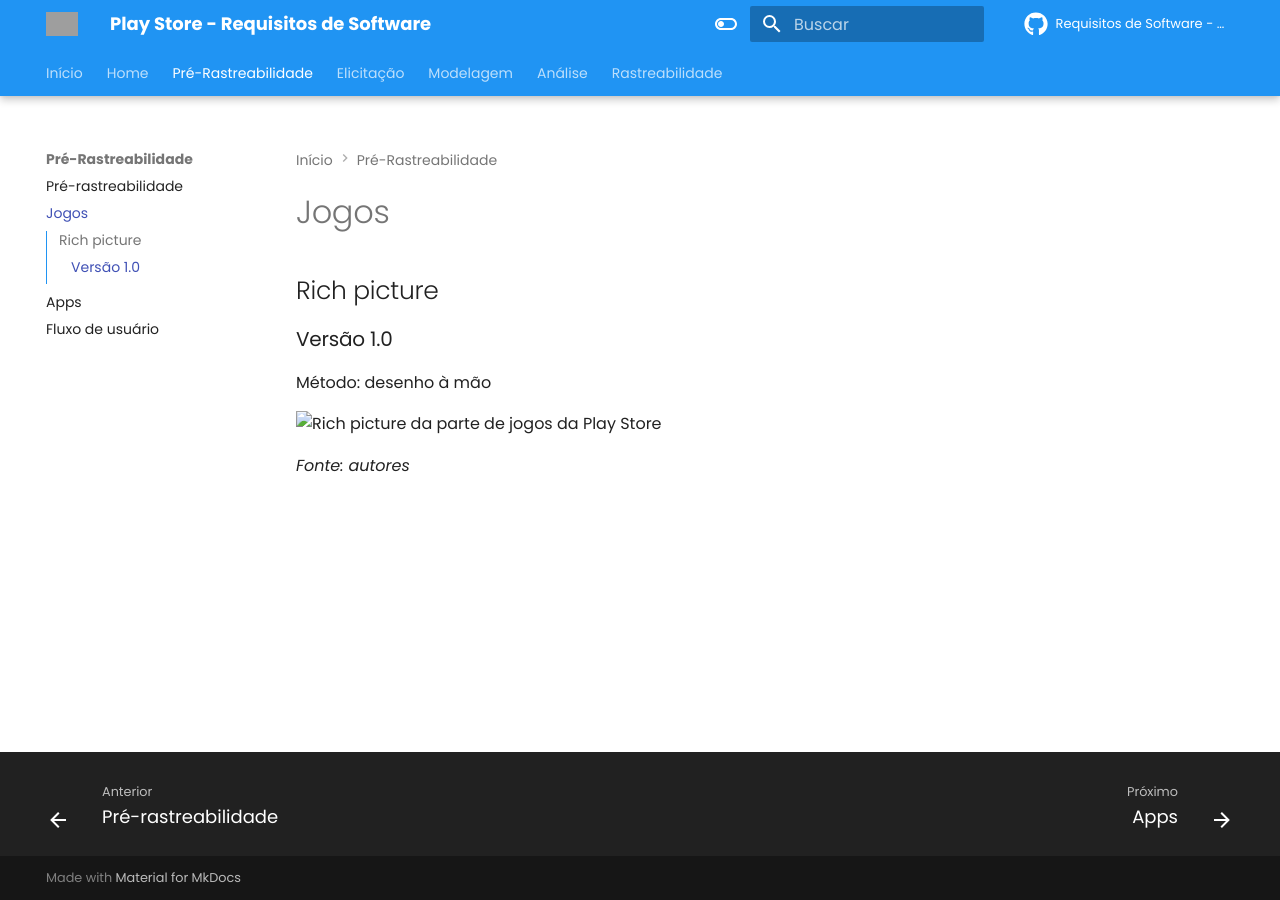
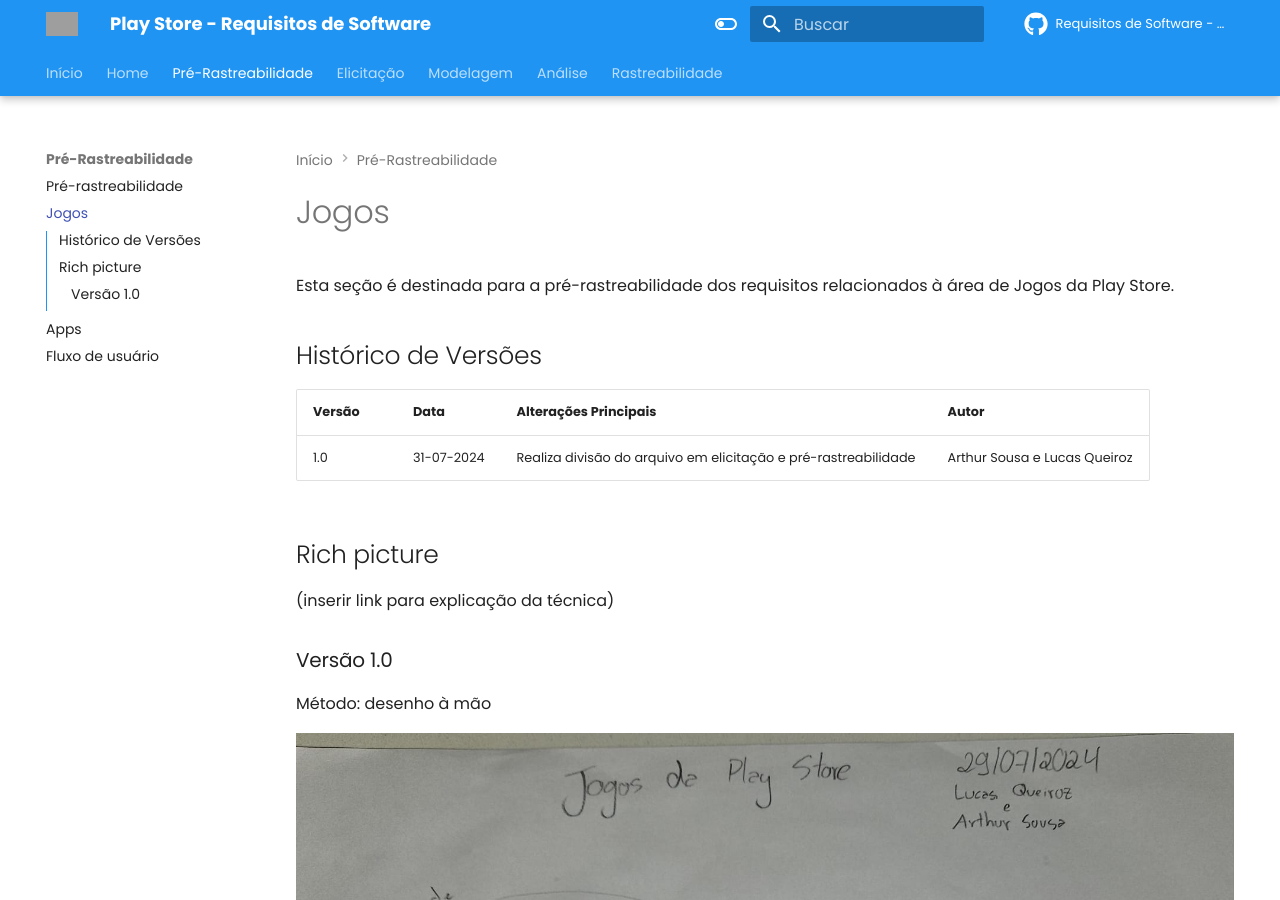
Before and after one commit to artrsousa1/req2024-1, an MkDocs documentation site: the page built from docs/pre-ras/jogos.md, in a window 1280 px wide and 900 px high. Built offline with MkDocs 1.6.1 and Material for MkDocs 9.7.7, drawn with Linux system fonts in a browser that asks for light colours; comment, search, counter and statistics services are not loaded; grey boxes are pictures that could not be loaded.

Commit message:
Adiciona introdução e corrige caminho da imagem
Co-authored-by: Arthur Ribeiro <artrsousa1@gmail.com>

```diff
--- a/docs/pre-ras/jogos.md
+++ b/docs/pre-ras/jogos.md
@@ -1,11 +1,20 @@
 # Jogos
 
+Esta seção é destinada para a pré-rastreabilidade dos requisitos relacionados à área de Jogos da Play Store.
+
+## Histórico de Versões
+
+| Versão | Data       | Alterações Principais                                          | Autor                        |
+| ------ | ---------- | -------------------------------------------------------------- | ---------------------------- |
+| 1.0    | 31-07-2024 | Realiza divisão do arquivo em elicitação e pré-rastreabilidade | Arthur Sousa e Lucas Queiroz |
+
 ## Rich picture
+(inserir link para explicação da técnica)
 
 ### Versão 1.0
 
 Método: desenho à mão
 
-![Rich picture da parte de jogos da Play Store](assets/imagens/rich_picture_jogos.jpeg)
+![Rich picture da parte de jogos da Play Store](../assets/imagens/rich_picture_jogos.jpeg)
 
 _Fonte: autores_
```
